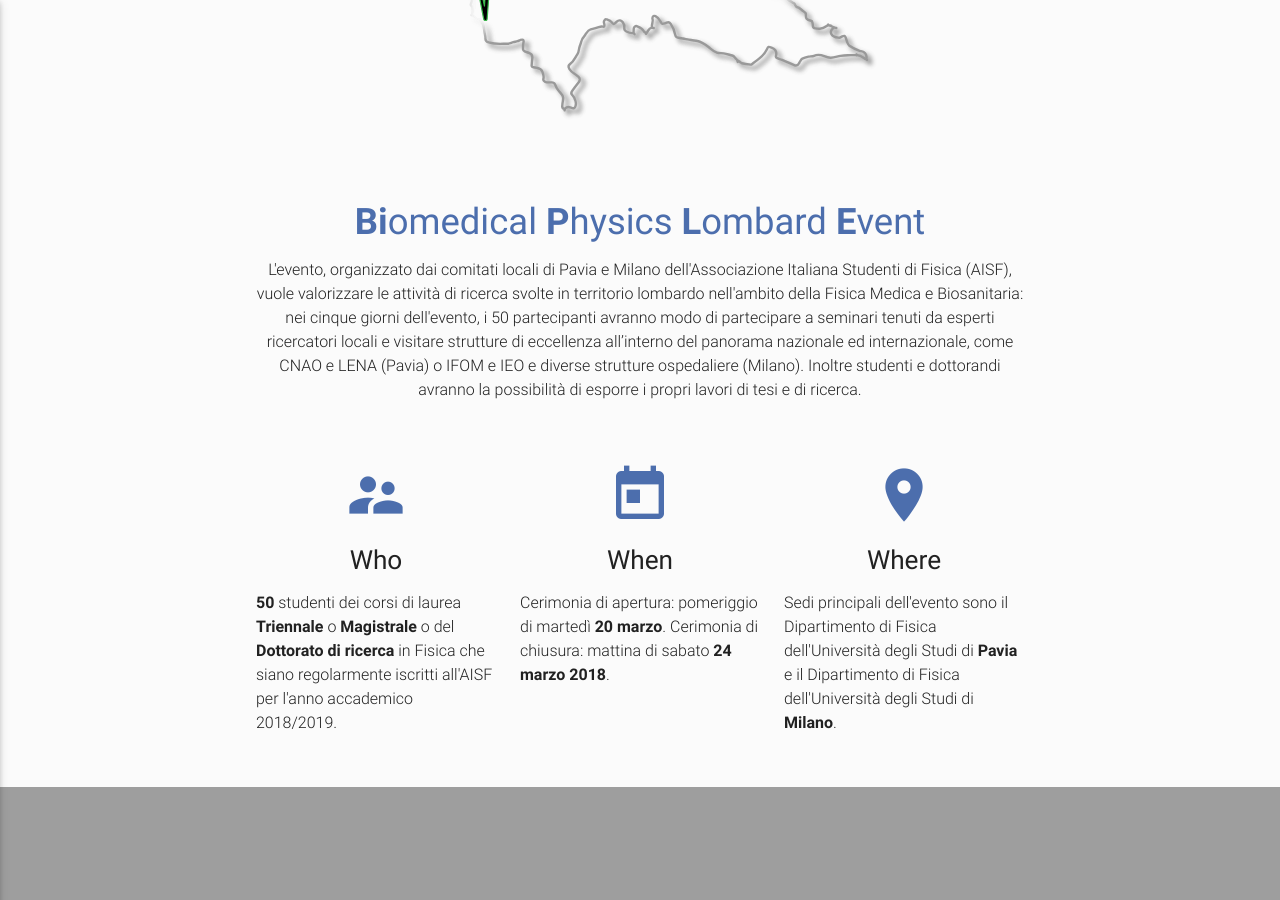
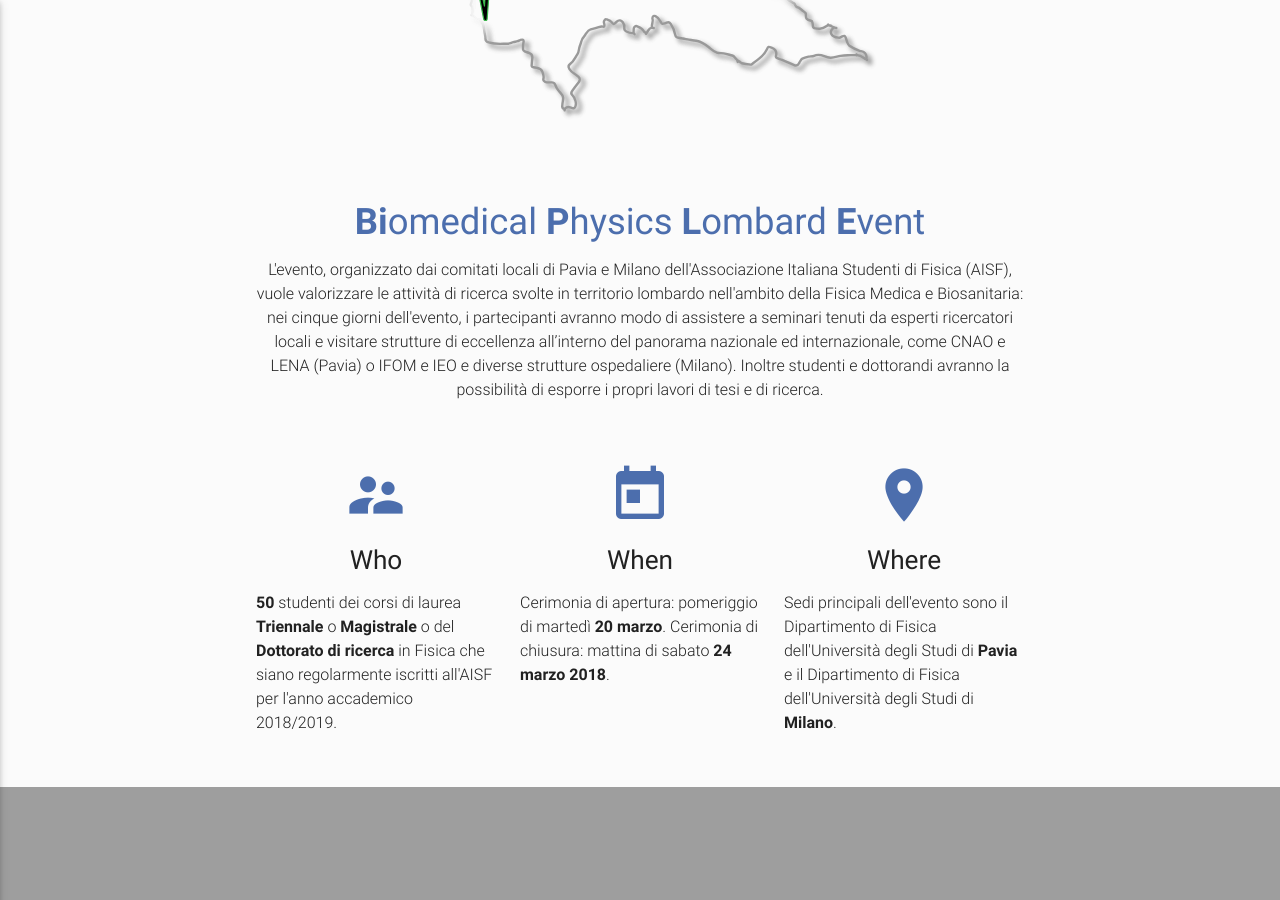
Before and after one commit to nicolovalle/gstagnit.github.io, a Jekyll site: the page built from index.html, in a window 1280 px wide and 900 px high, scrolled down 896 px. Built offline with Jekyll 4.4.1, drawn with Linux system fonts in a browser that asks for light colours; nearby versions of some CDN libraries.

Commit message:
fixed home text

```diff
--- a/_data/home.yml
+++ b/_data/home.yml
@@ -15,4 +15,4 @@ slideshow:
     alt: Centro Nazionale di Adroterapia Oncologica (CNAO) - Pavia
     title:
 
-paragraph: "L'evento, organizzato dai comitati locali di Pavia e Milano dell'Associazione Italiana Studenti di Fisica (AISF), vuole valorizzare le attività di ricerca svolte in territorio lombardo nell'ambito della Fisica Medica e Biosanitaria: nei cinque giorni dell'evento, i 50 partecipanti avranno modo di partecipare a seminari tenuti da esperti ricercatori locali e visitare strutture di eccellenza all’interno del panorama nazionale ed internazionale, come CNAO e LENA (Pavia) o IFOM e IEO e diverse strutture ospedaliere (Milano). Inoltre studenti e dottorandi avranno la possibilità di esporre i propri lavori di tesi e di ricerca."
+paragraph: "L'evento, organizzato dai comitati locali di Pavia e Milano dell'Associazione Italiana Studenti di Fisica (AISF), vuole valorizzare le attività di ricerca svolte in territorio lombardo nell'ambito della Fisica Medica e Biosanitaria: nei cinque giorni dell'evento, i partecipanti avranno modo di assistere a seminari tenuti da esperti ricercatori locali e visitare strutture di eccellenza all’interno del panorama nazionale ed internazionale, come CNAO e LENA (Pavia) o IFOM e IEO e diverse strutture ospedaliere (Milano). Inoltre studenti e dottorandi avranno la possibilità di esporre i propri lavori di tesi e di ricerca."
```
